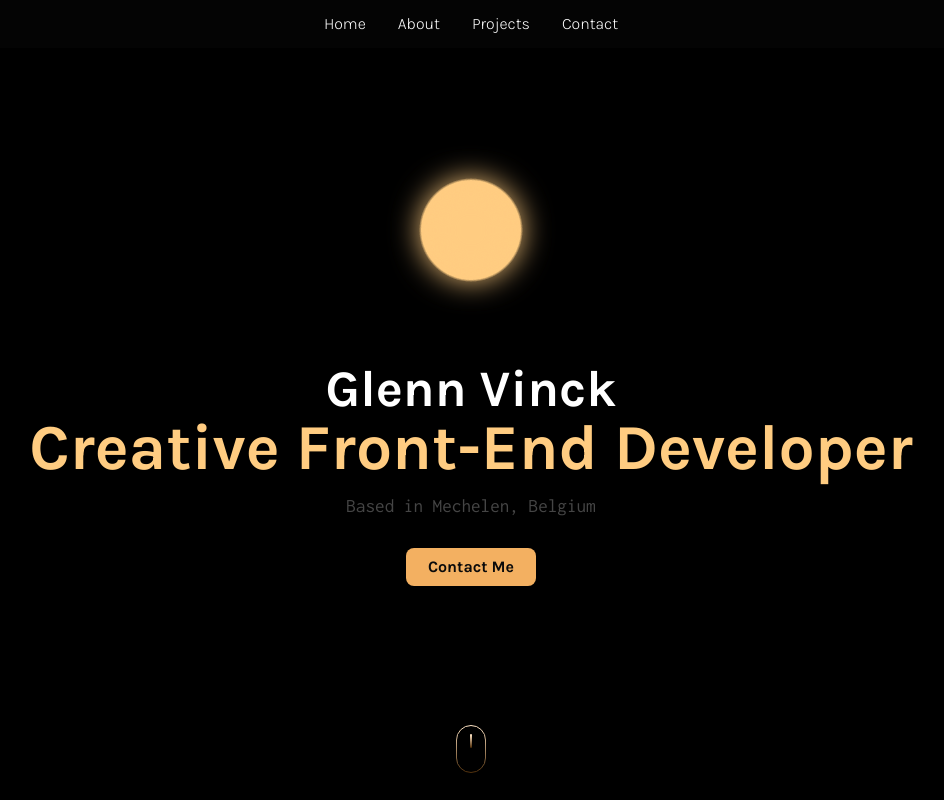
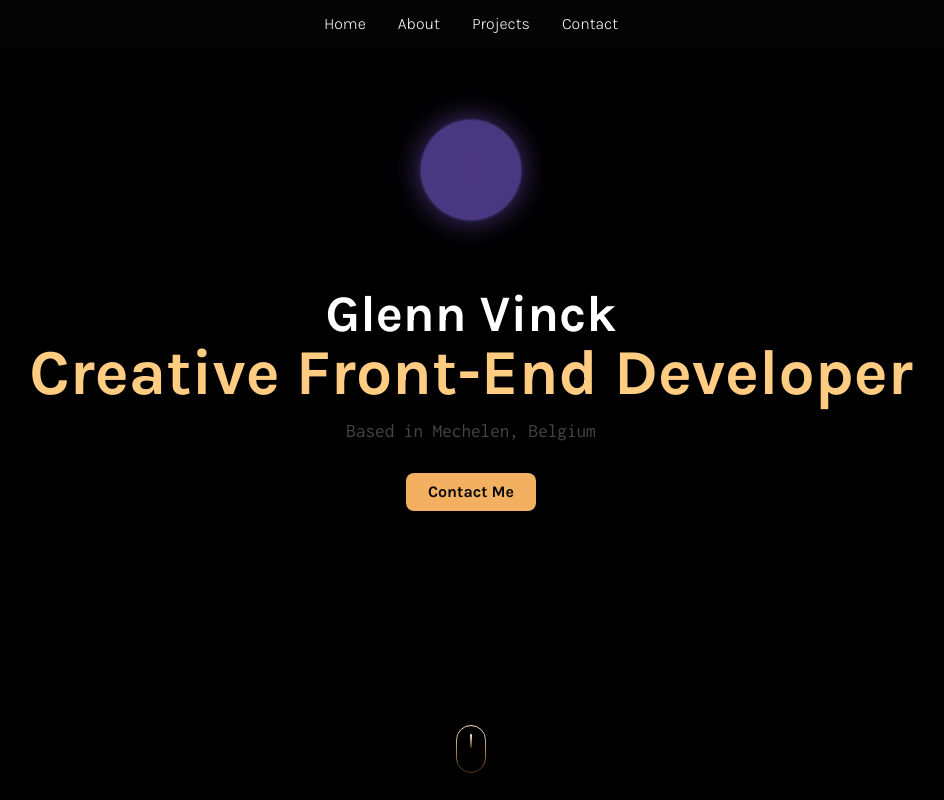
Before and after one commit to GlennVinck/portfolio2023, a website built with Vite: page index.html in a window 1280 px wide. Shown: the top 800 px of the page, without its empty margins (169-1113 px from the left). Built offline with nearby package versions, Linux system fonts and the light colour scheme.

Commit message:
style: minor changes to hero animation

```diff
--- a/style.css
+++ b/style.css
@@ -79,6 +79,7 @@ nav ul li a {
   text-align: center;
   z-index: 10;
   pointer-events: none;
+  margin-bottom: 150px;
 }
 
 .scroll-icon {
@@ -140,6 +141,7 @@ button {
   padding: 0.6rem 1.4rem;
   margin-top: 16px;
   cursor: pointer;
+  pointer-events: initial;
 }
 
 button a {
@@ -258,7 +260,7 @@ h5 {
 
 .blob {
   position: fixed;
-  background: #ffcc81;
+  background: #483881;
   top: 50%;
   width: 100px;
   height: 100px;
@@ -271,7 +273,7 @@ h5 {
   filter: url("#goo");
   position: absolute;
   left: calc(50vw - 250px);
-  top: calc(50vh - 420px);
+  top: calc(50vh - 480px);
   width: 500px;
   height: 500px;
   background: transparent;
@@ -286,7 +288,7 @@ h5 {
 .four {
   filter: blur(20px);
   position: fixed;
-  background: #fff4e3 !important;
+  background: #ffeaca !important;
   left: calc(var(--mouse-x) * 0.27px);
   top: calc(var(--mouse-y) * 0.27px);
   margin-left: 120px;
```
